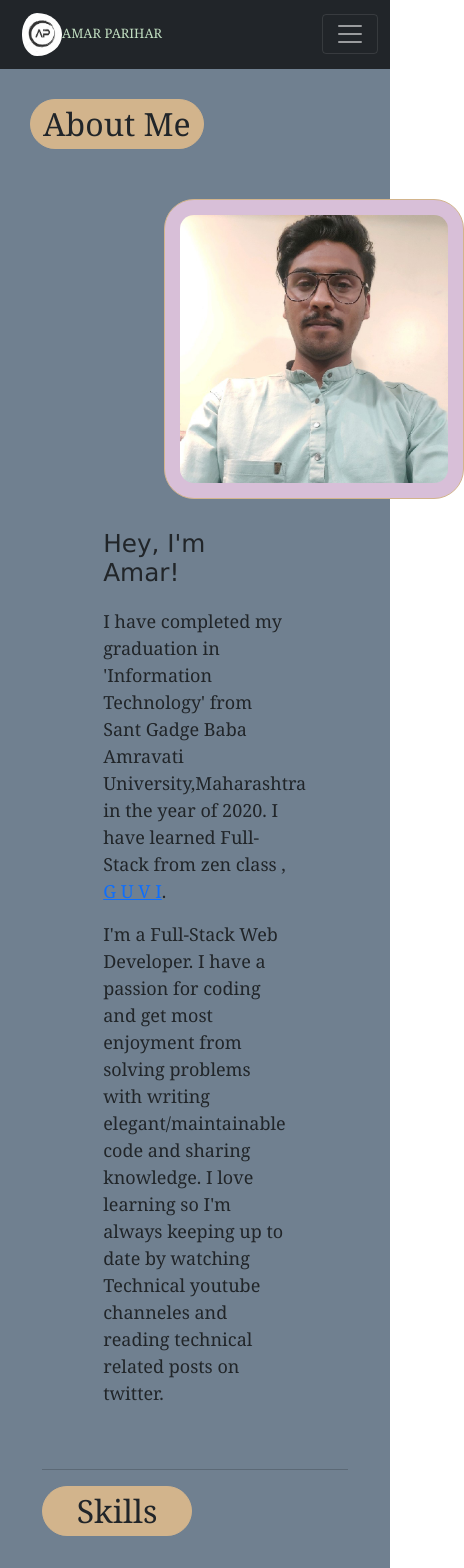
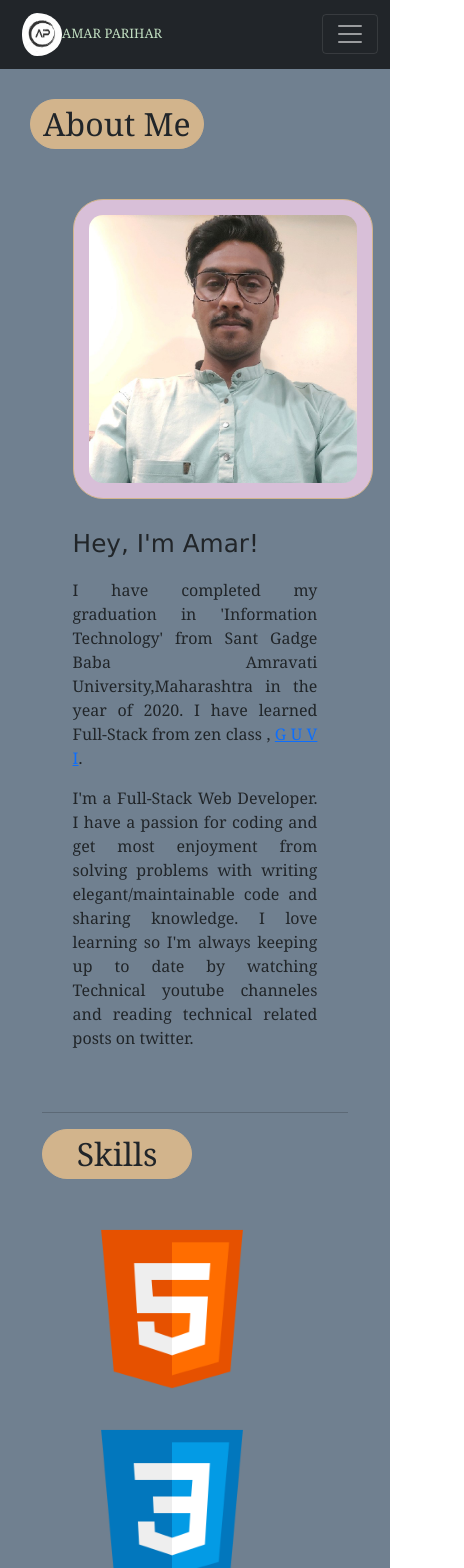
Before and after one commit to Amarparihar/myprofile, a React (Create React App) app: page /aboutme in a window 390 px wide. Shown: the top 1568 px of the page, 464 px wide, since content can reach past the window. Built offline with nearby package versions, Linux system fonts and the light colour scheme.

Commit message:
added component

```diff
--- a/public/styles.css
+++ b/public/styles.css
@@ -41,7 +41,7 @@ nav{
 }
 .homecontent span{
     font-family:Verdana, Geneva, Tahoma, sans-serif;
-    font-size:xx-large;
+    font-size:x-large;
     color: rgb(192, 172, 172);
 }
 .homecontent h1{
@@ -49,6 +49,11 @@ nav{
     font-family: 'Times New Roman', Times, serif;
     color:yellowgreen;
 
+}
+@media (max-width:500px){
+    .home-section{
+        height: 100%;
+    }
 }
 
 #myWorkProfile {
@@ -115,13 +120,25 @@ nav{
     background-color: thistle;
 }
 
+@media (max-width:500px){
+    #profile-pic >img{
+        margin-left: 10%;
+    }
+
+    .biography p{
+        font-size: medium;
+
+    }
+}
+
 .biography{
-    padding: 30px 20% 30px 20%;
+    padding: 30px 10% 30px 10%;
     font-family: Georgia, 'Times New Roman', Times, serif;
     font-size: large;
+    text-align: justify;
 }
 
-.biography>h2{
+.biography h2{
     margin-bottom: 20px;
     font-family:'Lucida Sans', 'Lucida Sans Regular', 'Lucida Grande', 'Lucida Sans Unicode', Geneva, Verdana, sans-serif;
 }
@@ -294,7 +311,7 @@ nav{
 
 @media (max-width:768px){
     .certificate-img{
-        width: 400px;
+        width: 375px;
         height: auto;
     }
 }
--- a/src/about.js
+++ b/src/about.js
@@ -17,7 +17,7 @@ export default function AboutMe() {
               I have completed my graduation in 'Information Technology' from
               Sant Gadge Baba Amravati University,Maharashtra in the year of
               2020. I have learned Full-Stack from zen class ,{" "}
-              <a href="https://www.guvi.in/" target="_blank" rel="noreferrer">
+              <a href="https://www.guvi.in/" target="_blank" rel="noopener noreferrer">
                 G U V I
               </a>
               .
--- a/src/contact.js
+++ b/src/contact.js
@@ -19,19 +19,19 @@ export default function Contact() {
 
               <h3>You Can Contact Me Here...</h3>
               <div id="icons">
-              <a style={{textDecoration:"none"}} href="https://api.whatsapp.com/send?phone=917218867376" target="_blank" rel="noreferrer">
+              <a style={{textDecoration:"none"}} href="https://api.whatsapp.com/send?phone=917218867376" target="_blank" rel="noopener noreferrer">
               <div>
                <FontAwesomeIcon icon= {faWhatsapp} size="2x"/>
               <span> Whatsapp </span>
               </div>
               </a>
-              <a style={{textDecoration:"none"}} href="https://mail.google.com/mail/?view=cm&fs=1&tf=1&to=amarparihar1359@gmail.com" target="_blank" rel="noreferrer">
+              <a style={{textDecoration:"none"}} href="https://mail.google.com/mail/?view=cm&fs=1&tf=1&to=amarparihar1359@gmail.com" target="_blank" rel="noopener noreferrer">
               <div>
                <FontAwesomeIcon icon= {faEnvelope} size="2x"/>
                <span> Gmail </span>
               </div>
               </a>
-              <a style={{textDecoration:"none"}} href="https://twitter.com/intent/tweet?url=https://twitter.com/AmarPariharRaj1">
+              <a style={{textDecoration:"none"}} href="https://twitter.com/intent/tweet?url=https://twitter.com/AmarPariharRaj1" target="_blank" rel="noopener noreferrer">
               <div>
                <FontAwesomeIcon icon= {faTwitter} size="2x"/>
                <span> twitter </span>
--- a/src/homepage.js
+++ b/src/homepage.js
@@ -6,7 +6,7 @@ export default function Home(){
     return(
         <>
             <section className="home-section">
-            <a style={{textDecoration:"none"}} href="https://github.com/Amarparihar" target="_blank" rel="noreferrer">
+            <a style={{textDecoration:"none"}} href="https://github.com/Amarparihar" target="_blank" rel="noopener noreferrer">
             <span><FontAwesomeIcon icon={faGithub} size="4x"/> My Work</span>
             </a>
             <div className="container-fluid ">
@@ -24,7 +24,7 @@ export default function Home(){
                    <Link to="/contactme">
                    <button id="btn-circle1"><span> Contact Me </span></button>
                    </Link>
-                   <a href="https://drive.google.com/file/d/1gIXpRXlHED8NvPcW4RKxNxLTwmqVoFDA/view?usp=sharing"><button id="btn-circle2"><span> Resume </span></button></a>
+                   <a href="https://drive.google.com/file/d/1gIXpRXlHED8NvPcW4RKxNxLTwmqVoFDA/view?usp=sharing" target="_blank" rel="noopener noreferrer"><button id="btn-circle2"><span> Get CV</span></button></a>
               </div>
 
               </div>
--- a/src/work.js
+++ b/src/work.js
@@ -38,7 +38,9 @@ export default function Work() {
                 <div className="card-body">
                   <a
                     href="https://github.com/Amarparihar/urlshortner-react"
+
                     class="card-link"
+                    target="_blank" rel="noopener noreferrer"
                     style={{ color: "darkslategrey" }}
                   >
                     Code
@@ -48,7 +50,9 @@ export default function Work() {
                   </a>
                   <a
                     href="https://optimistic-lamarr-71a0f7.netlify.app"
+
                     className="card-link"
+                    target="_blank" rel="noopener noreferrer"
                     style={{ color: "darkslategrey" }}
                   >
                     Demo
@@ -94,7 +98,9 @@ export default function Work() {
                 <div className="card-body">
                   <a
                     href="https://github.com/Amarparihar/reset-password-react"
+
                     class="card-link"
+                    target="_blank" rel="noopener noreferrer"
                     style={{ color: "darkslategrey" }}
                   >
                     Code
@@ -104,7 +110,9 @@ export default function Work() {
                   </a>
                   <a
                     href="https://modest-nobel-97ff69.netlify.app"
+
                     className="card-link"
+                    target="_blank" rel="noopener noreferrer"
                     style={{ color: "darkslategrey" }}
                   >
                     Demo
@@ -140,7 +148,9 @@ export default function Work() {
                 <div className="card-body">
                   <a
                     href="https://github.com/Amarparihar/frontend-admin-page"
+
                     class="card-link"
+                    target="_blank" rel="noopener noreferrer"
                     style={{ color: "darkslategrey" }}
                   >
                     Code
@@ -150,7 +160,9 @@ export default function Work() {
                   </a>
                   <a
                     href="https://sharp-murdock-d3a556.netlify.app"
+
                     className="card-link"
+                    target="_blank" rel="noopener noreferrer"
                     style={{ color: "darkslategrey" }}
                   >
                     Demo
@@ -186,7 +198,9 @@ export default function Work() {
                 <div className="card-body">
                   <a
                     href="https://github.com/Amarparihar/WeatherAPI"
+
                     class="card-link"
+                    target="_blank" rel="noopener noreferrer"
                     style={{ color: "darkslategrey" }}
                   >
                     Code
@@ -196,7 +210,9 @@ export default function Work() {
                   </a>
                   <a
                     href="https://tender-euclid-152318.netlify.app"
+
                     className="card-link"
+                    target="_blank" rel="noopener noreferrer"
                     style={{ color: "darkslategrey" }}
                   >
                     Demo
@@ -228,7 +244,9 @@ export default function Work() {
                 <div className="card-body">
                   <a
                     href="https://github.com/Amarparihar/reactcards"
+
                     class="card-link"
+                    target="_blank" rel="noopener noreferrer"
                     style={{ color: "darkslategrey" }}
                   >
                     Code
@@ -238,7 +256,9 @@ export default function Work() {
                   </a>
                   <a
                     href="https://vigorous-archimedes-ebad17.netlify.app"
+
                     className="card-link"
+                    target="_blank" rel="noopener noreferrer"
                     style={{ color: "darkslategrey" }}
                   >
                     Demo
@@ -271,7 +291,9 @@ export default function Work() {
                 <div className="card-body">
                   <a
                     href="https://github.com/Amarparihar/Newspaper"
+
                     class="card-link"
+                    target="_blank" rel="noopener noreferrer"
                     style={{ color: "darkslategrey" }}
                   >
                     Code
@@ -282,6 +304,7 @@ export default function Work() {
                   <a
                     href="https://wizardly-hoover-6e4409.netlify.app"
                     className="card-link"
+                    target="_blank" rel="noopener noreferrer"
                     style={{ color: "darkslategrey" }}
                   >
                     Demo
@@ -314,7 +337,9 @@ export default function Work() {
                 <div className="card-body">
                   <a
                     href="https://github.com/Amarparihar/Resume"
+
                     class="card-link"
+                    target="_blank" rel="noopener noreferrer"
                     style={{ color: "darkslategrey" }}
                   >
                     Code
@@ -324,7 +349,9 @@ export default function Work() {
                   </a>
                   <a
                     href="https://relaxed-chandrasekhar-b40c41.netlify.app"
+
                     className="card-link"
+                    target="_blank" rel="noopener noreferrer"
                     style={{ color: "darkslategrey" }}
                   >
                     Demo
@@ -338,40 +365,3 @@ export default function Work() {
     </>
   );
 }
-
-// const[current, setCurrent] = useState(0);
-// const length= SliderData.length
-
-// const nextSlide=()=>{
-//     setCurrent(current === length - 1 ? 0 : current + 1);
-// };
-
-// const preSlide=()=>{
-//     setCurrent(current === 0 ? length - 1 : current - 1);
-// };
-
-// if(!Array.isArray(SliderData) || SliderData.length <= 0){
-//     return null;
-// }
-// return(
-// <>
-//
-//         {SliderData.map((slide, index) => {
-//           return (
-//             <>
-//             <div className={index === current ? 'slide active' : 'slide'} key={index}>
-//               {index === current && (
-
-//               )}
-
-//               </div>
-//             </>
-//           );
-//         })}
-
-//   </section>
-//   </div>
-//   </div>
-//   </div>
-
-// </>
```
